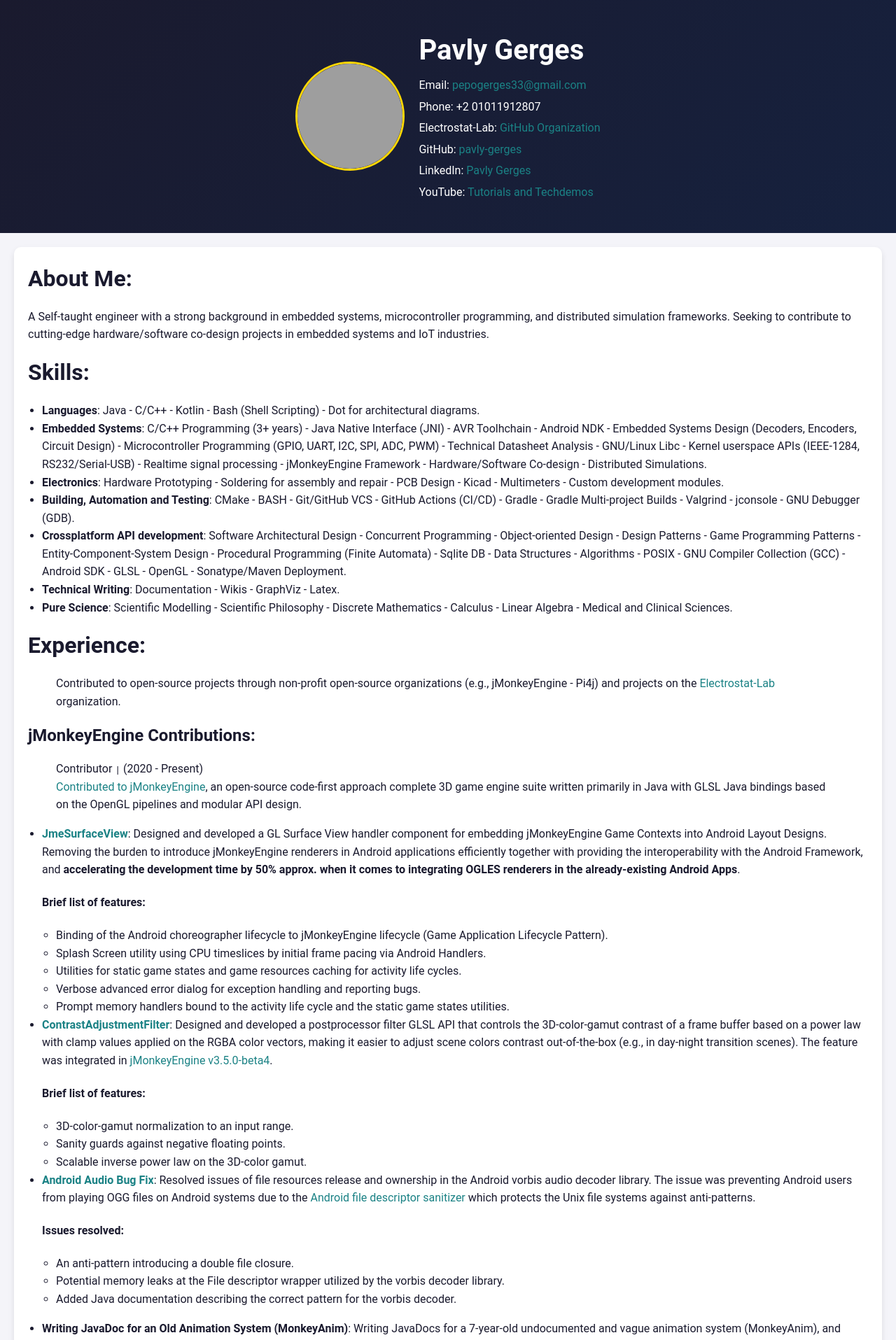
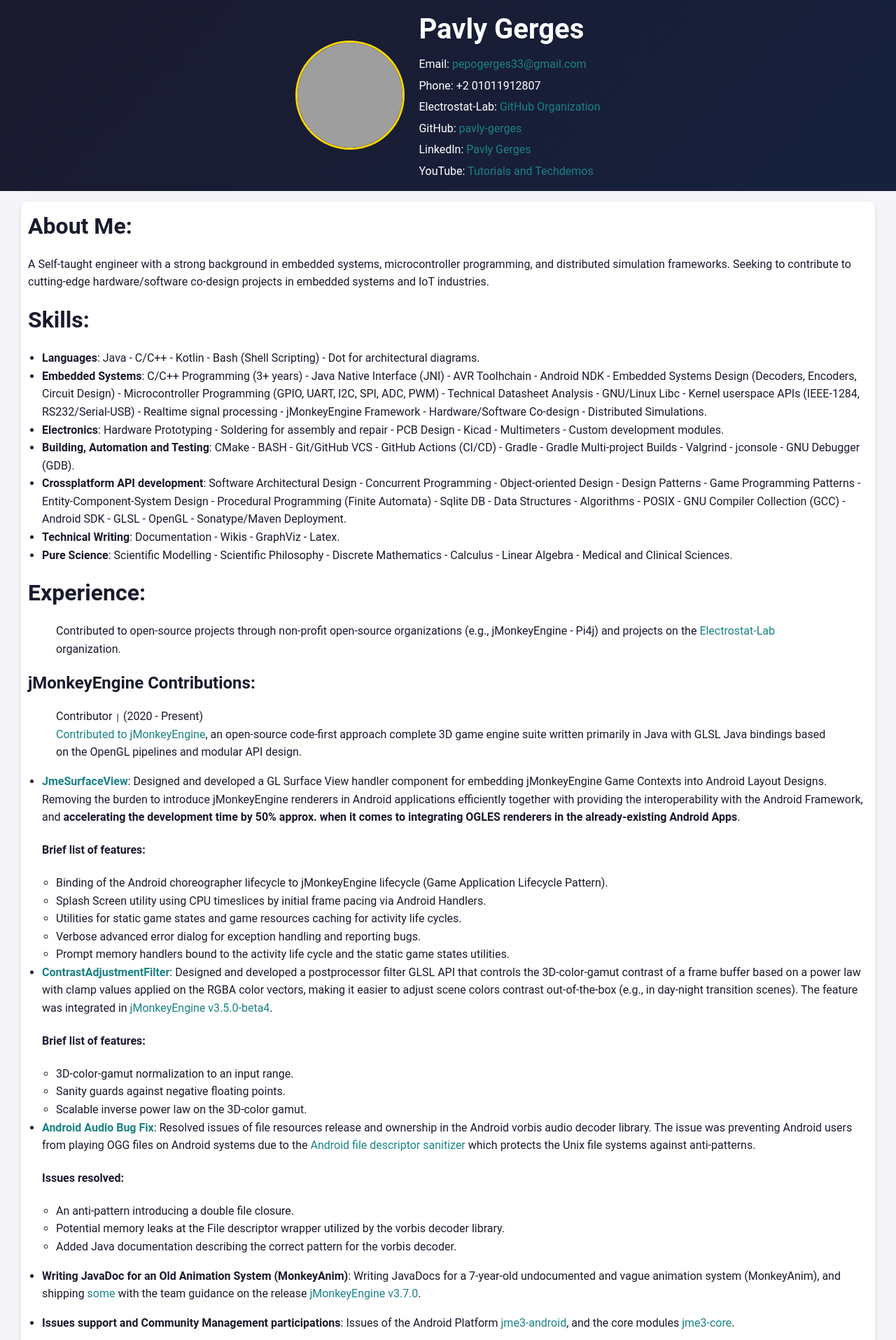
Before and after one commit to pavly-gerges/pavly-gerges, a Jekyll site: the page built from resume/index.md, in a window 1280 px wide. Shown: the top 1915 px of the page at 70% size. Built offline with Jekyll 4.4.1, drawn with Linux system fonts in a browser that asks for light colours; our own code applies the rules of GitHub Pages for plain Markdown files; grey boxes are pictures that could not be loaded.

Commit message:
Update default.html

```diff
--- a/resume/_layouts/default.html
+++ b/resume/_layouts/default.html
@@ -32,7 +32,7 @@
         header {
             background: linear-gradient(135deg, #1a1a2e, #16213e);
             color: white;
-            padding: 40px 20px;
+            padding: 10px 10px;
             text-align: center;
         }
         .header-container {
@@ -65,8 +65,8 @@
         .container {
             width: calc(100% - 40px); /* Make the container's width responsive with a margin */
             max-width: 1200px;       /* Set a maximum width for larger screens */
-            margin: 20px auto;       /* Center the container and add top and bottom spacing */
-            padding: 20px;           /* Add internal padding for content */
+            margin: 15px auto;       /* Center the container and add top and bottom spacing */
+            padding: 10px;           /* Add internal padding for content */
             background: white;
             box-shadow: 0 4px 8px rgba(0, 0, 0, 0.1); /* Add subtle shadow for depth */
             border-radius: 10px;     /* Rounded corners */
```
